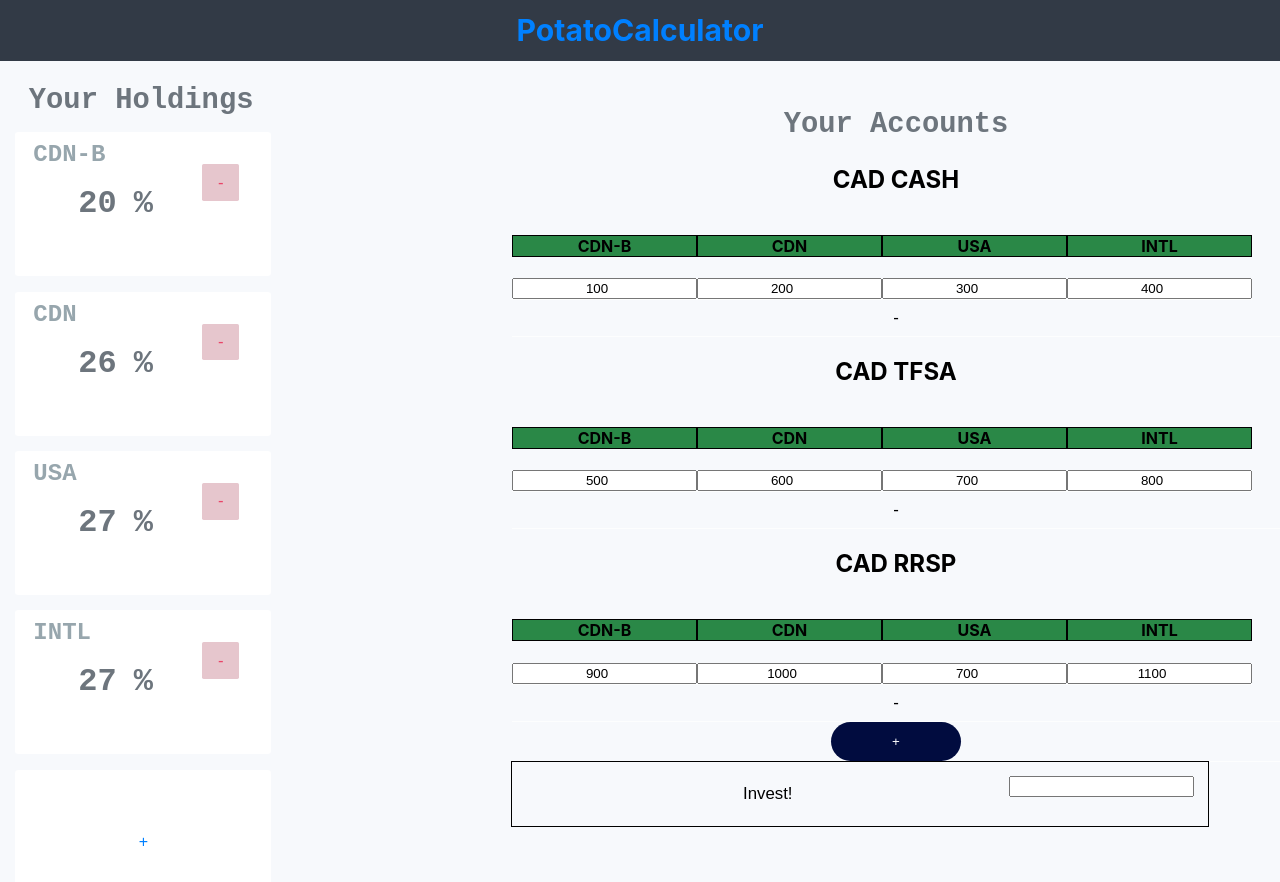
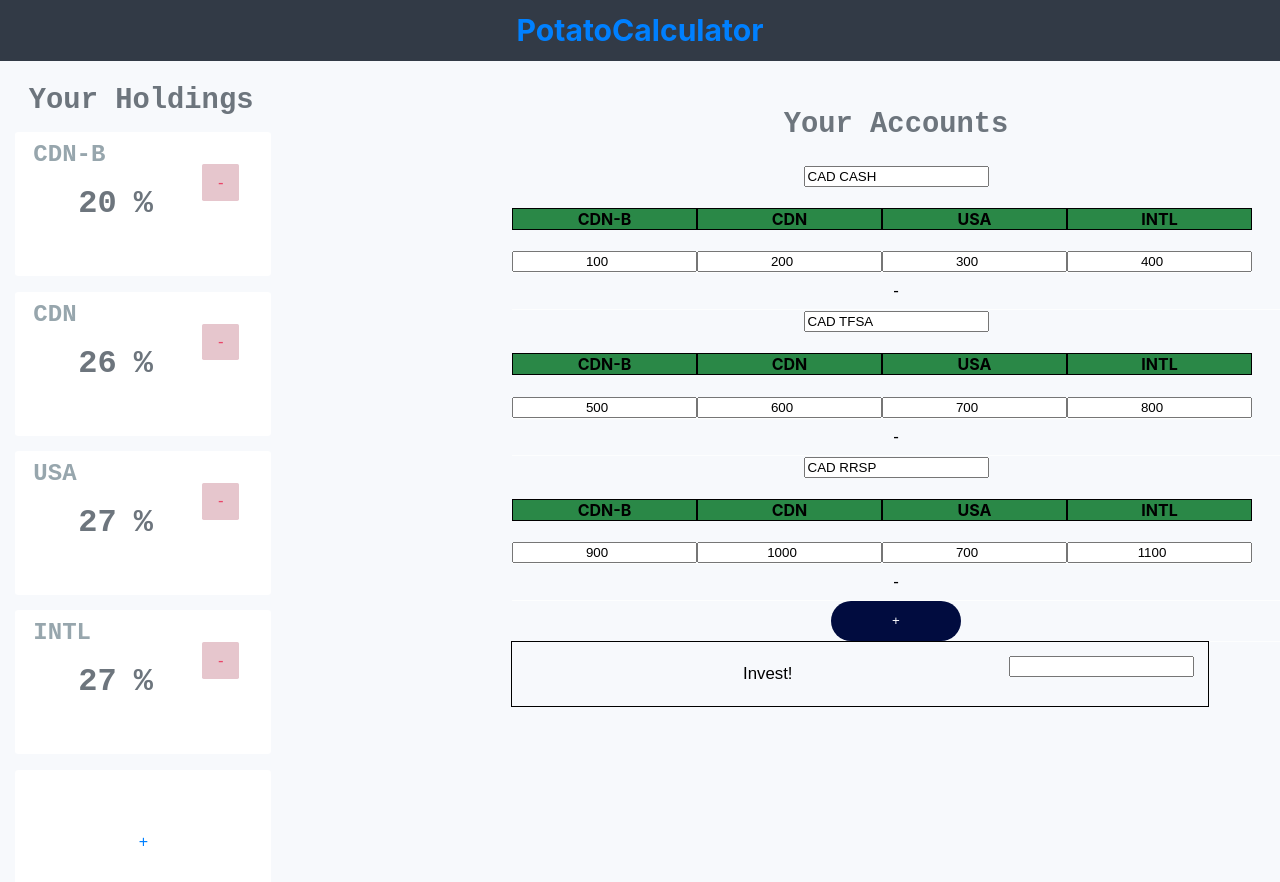
Before and after one commit to nikolamarunic/potatocalculator, a React (Create React App) app: page / in a window 1280 px wide. Shown: the top 882 px of the page. Built offline with nearby package versions, Linux system fonts and the light colour scheme.

Commit message:
added an id property to the accounts so that there are no issues with duplicate names

```diff
--- a/src/Components/Account/Account.js
+++ b/src/Components/Account/Account.js
@@ -21,6 +21,8 @@ class Account extends React.Component {
     this.props.onAmountChange(amountChange);
   }
 
+
+
   renderAction() {
     return <button className="Account-action" onClick={this.removeAccount}>-</button>
   }
@@ -29,8 +31,8 @@ class Account extends React.Component {
     return (
       <div className="Account">
         <div className="accountTitle">
-          <h2>{this.props.account.name}</h2>
-          {/* <input key={this.props.key}  type= 'text' value = {this.props.account.name}></input> */}
+          {/* <h2>{this.props.account.name}</h2> */}
+          <input key={this.props.key}  type= 'text' value = {this.props.account.name}></input>
           </div>
         <div className="entries">
           {
--- a/src/Components/Accounts/Accounts.js
+++ b/src/Components/Accounts/Accounts.js
@@ -6,8 +6,13 @@ class Accounts extends React.Component {
   constructor(props) {
     super(props);
 
+    this.state = {
+      accountId: 3
+    }
+
     this.addAccount = this.addAccount.bind(this);
   }
+
 
   //Handles a user adding a new account to their portfolio
   addAccount() {
@@ -17,7 +22,15 @@ class Accounts extends React.Component {
       values[holding.name] = 0;
     });
 
-    let tempStock = {name: "New Account", values: values};
+    // this.state.accountId = this.state.accountId + 1;
+    console.log(this.state.accountId);
+    let newId = this.state.accountId + 1
+    this.setState( {accountId: newId});
+    console.log(newId);
+
+
+    let tempStock = {name: "New Account", values: values, id: newId};
+
     this.props.onAdd(tempStock);
   }
 
--- a/src/Components/App/App.js
+++ b/src/Components/App/App.js
@@ -12,9 +12,9 @@ class App extends React.Component {
       holdings: [{ name: 'CDN-B', allocation: 20, id: 1 }, { name: 'CDN', allocation: 26, id: 2 },
       { name: 'USA', allocation: 27, id: 3 }, { name: 'INTL', allocation: 27, id: 4 }],
 
-      accounts: [{ name: 'CAD CASH', values: { 'CDN-B': 100, 'CDN': 200, 'USA': 300, 'INTL': 400 } },
-      { name: 'CAD TFSA', values: { 'CDN-B': 500, 'CDN': 600, 'USA': 700, 'INTL': 800 } },
-      { name: 'CAD RRSP', values: { 'CDN-B': 900, 'CDN': 1000, 'USA': 700, 'INTL': 1100 } }
+      accounts: [{ name: 'CAD CASH', values: { 'CDN-B': 100, 'CDN': 200, 'USA': 300, 'INTL': 400 }, id: 1 },
+      { name: 'CAD TFSA', values: { 'CDN-B': 500, 'CDN': 600, 'USA': 700, 'INTL': 800 }, id: 2 },
+      { name: 'CAD RRSP', values: { 'CDN-B': 900, 'CDN': 1000, 'USA': 700, 'INTL': 1100 }, id: 3 }
     ]
     };
     this.removeStock = this.removeStock.bind(this);
@@ -47,7 +47,7 @@ class App extends React.Component {
   addAccount(account) {
     let accounts = this.state.accounts;
 
-    if (accounts.find(savedAcc => savedAcc.name === account.name)) {
+    if (accounts.find(savedAcc => savedAcc.id === account.id)) {
       return; //Breaks out of the method if already found
     }
     accounts.push(account);
```
Also changed, not shown: src/Components/AccountsList/AccountsList.js (line endings or trailing spaces).
